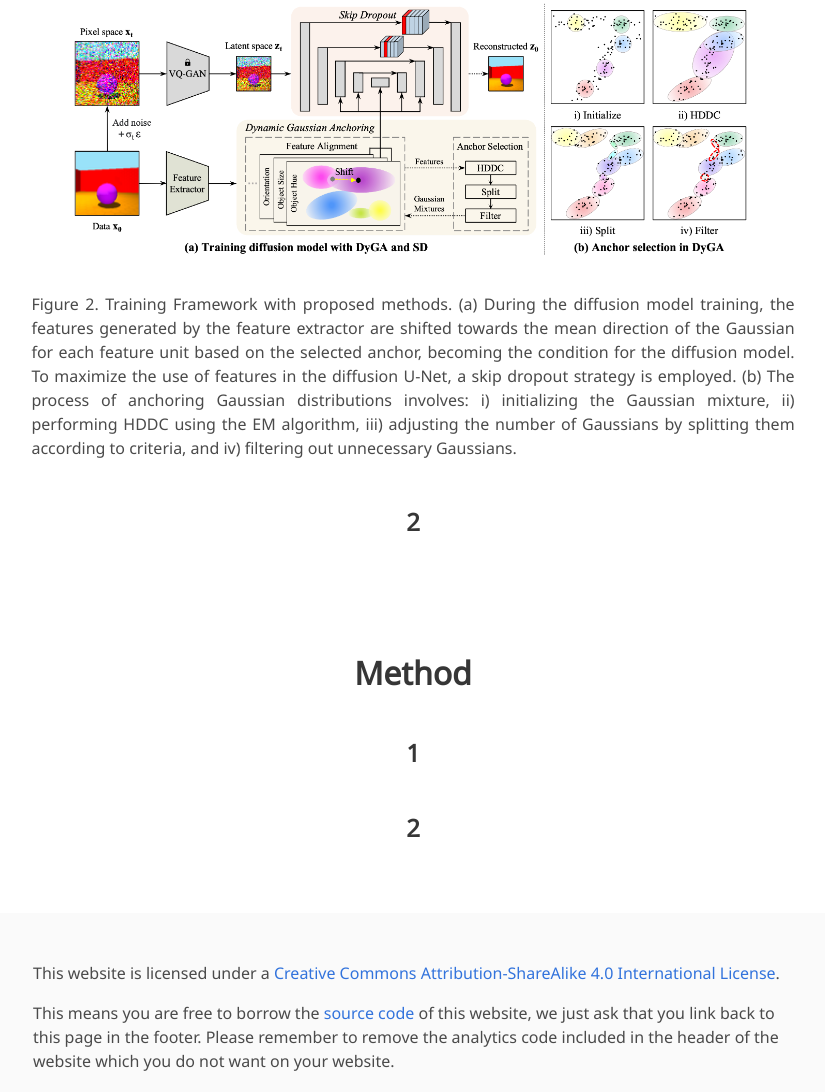
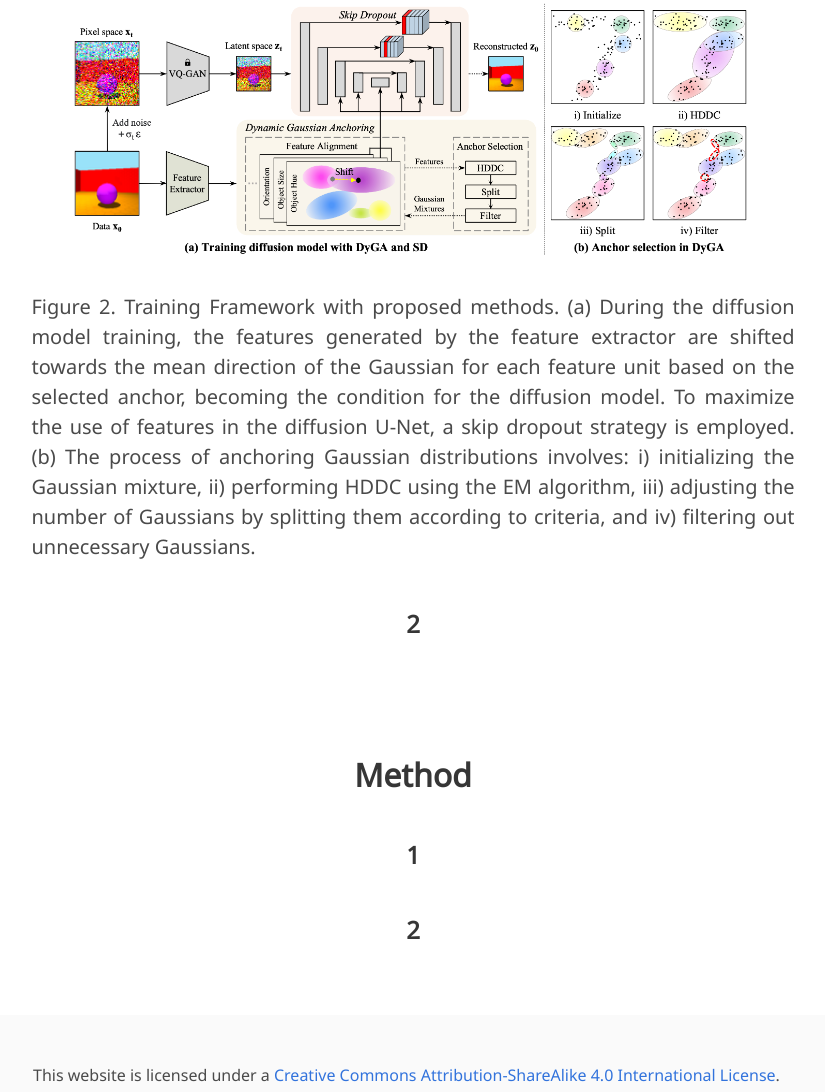
Before and after one commit to teunchoi/anonymous, a plain HTML site: page index.html in a window 1280 px wide. Shown: the part 2195-3287 px from the top of the page, without its empty margins (227-1052 px from the left). Drawn offline with nearby package versions, Linux system fonts and the light colour scheme; some icons are missing; a web font is replaced by a local one.

Commit message:
fontsize

```diff
--- a/index.html
+++ b/index.html
@@ -317,7 +317,7 @@
               <img src="./static/images/figure2.png" alt="Visualization" width="90%">
             </div>
             <br>
-            <p width="80%">
+            <p style="font-size: 20px;">
               Figure 2. Training Framework with proposed methods.
               (a) During the diffusion model training, the features generated by the feature extractor are shifted towards the mean direction of the Gaussian for each feature unit based on the selected anchor, becoming the condition for the diffusion model. To maximize the use of features in the diffusion U-Net, a skip dropout strategy is employed.
               (b) The process of anchoring Gaussian distributions involves: i) initializing the Gaussian mixture, ii) performing HDDC using the EM algorithm, iii) adjusting the number of Gaussians by splitting them according to criteria, and iv) filtering out unnecessary Gaussians.
```
